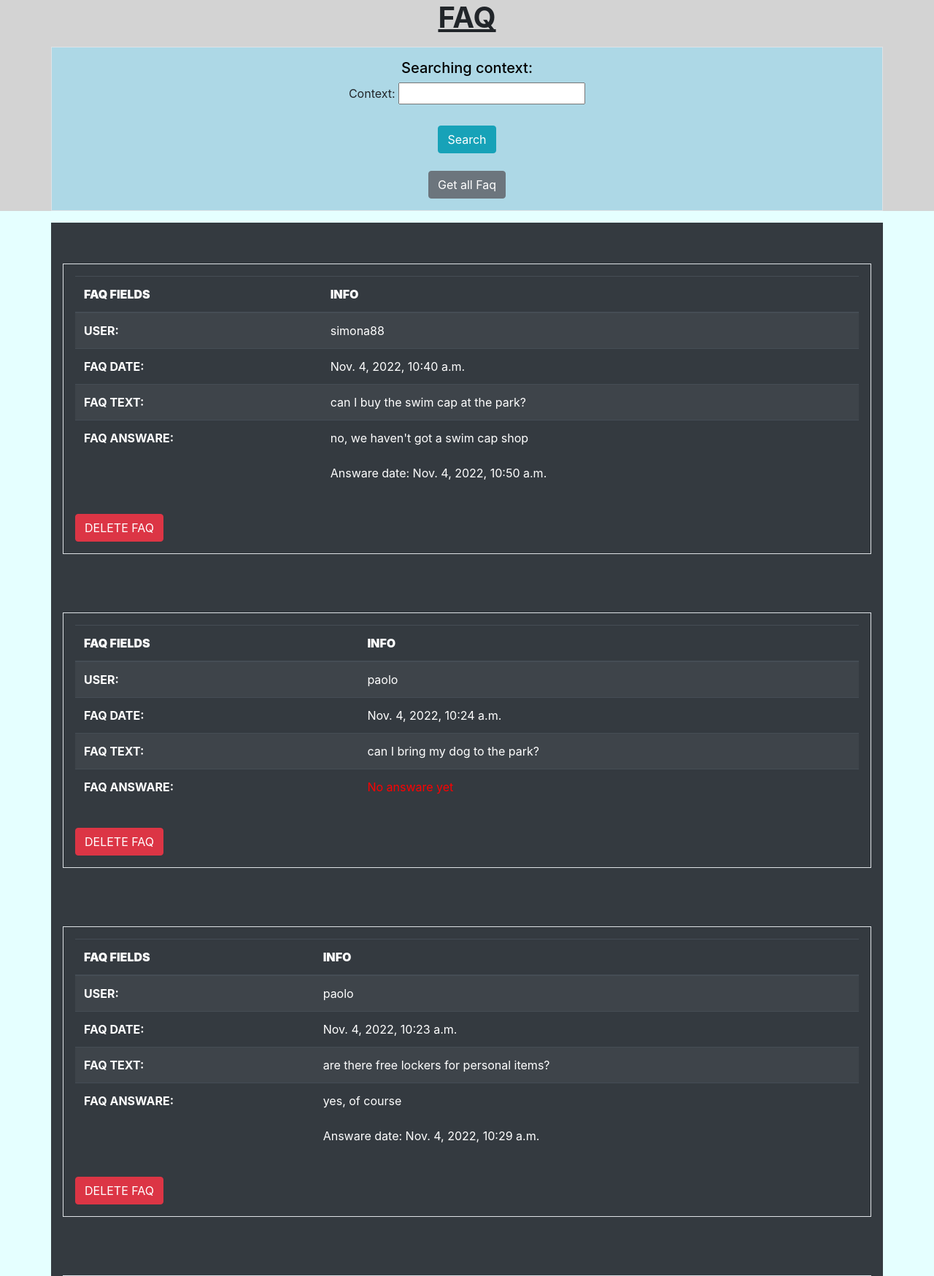
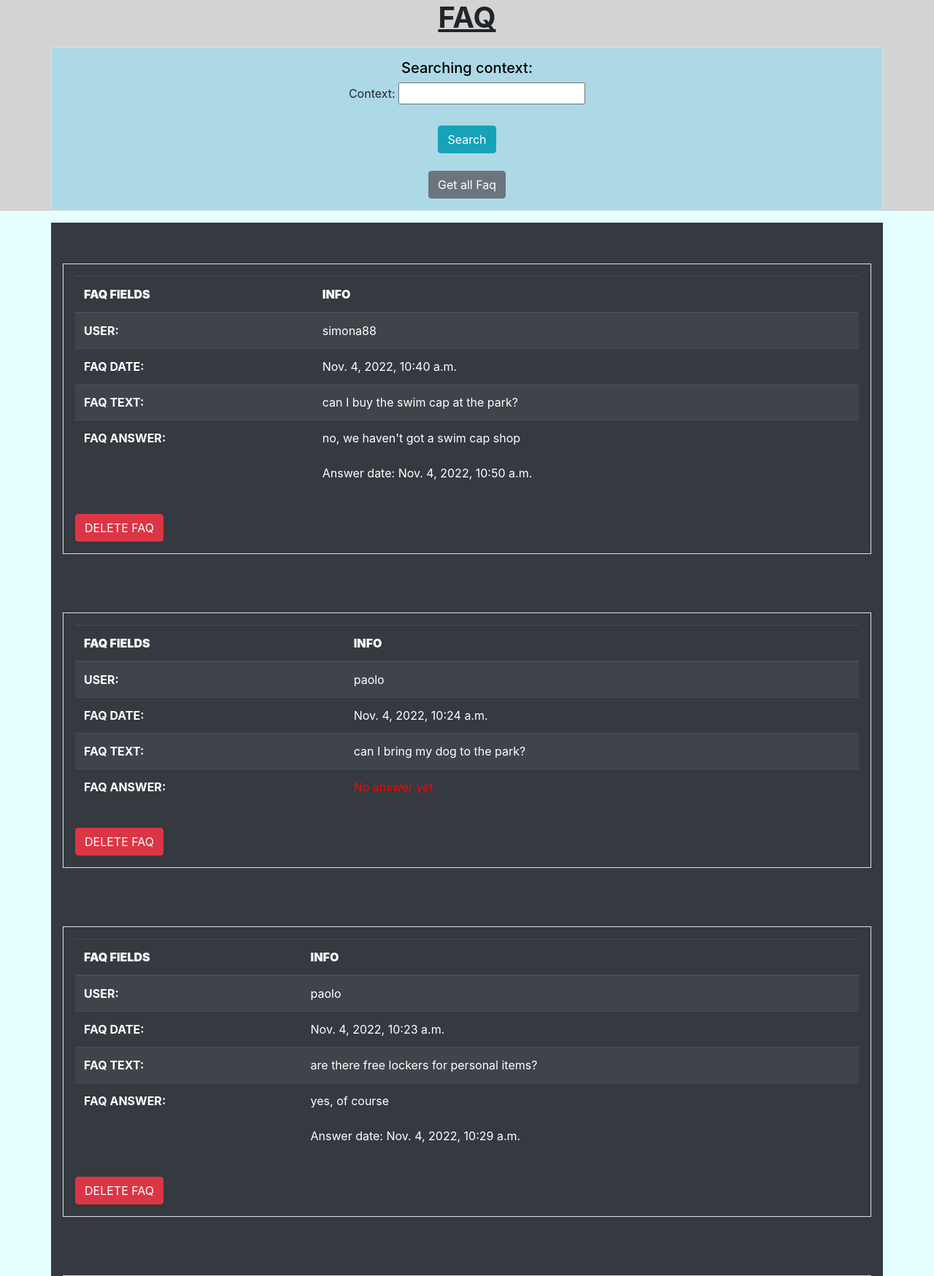
Before and after one commit to faby95/waterland_tecnologie_web_project, a Django app: page /reviewpark/faq/ in a window 1280 px wide. Shown: the part 116-1864 px from the top of the page at 73% size. Run offline with Django 4.2, Linux system fonts and the light colour scheme; a user stored in the database is signed in; data comes from the database, SQL or seed files in the repository; both versions use the stored data as it was after the commit; some libraries are stand-ins or nearby versions.

Commit message:
update 01-12-2022

```diff
--- a/reviewpark/models.py
+++ b/reviewpark/models.py
@@ -31,7 +31,7 @@ class Faq(models.Model):
     faq_date = models.DateTimeField(default=timezone.now, null=False, blank=False)
     ask = models.TextField(max_length=300, null=False, blank=False, help_text='Write your question here, max 300 characters', verbose_name='FAQ')
     answare = models.TextField(max_length=500, null=True, default=None,
-                               help_text='Answare to the customer\'s question here, max 500 characters')
+                               help_text='Answare to the customer\'s question here, max 500 characters', verbose_name='Answer')
     answare_date = models.DateTimeField(null=True, default=None)
 
     class Meta:
--- a/reviewpark/templates/reviewpark/faq/faq_ask.html
+++ b/reviewpark/templates/reviewpark/faq/faq_ask.html
@@ -8,7 +8,7 @@
 
     <div class="container p-3 my-3 bg-dark text-white">
         <h1 class="display-4">ASK A FAQ:</h1>
-        <p>After sent us a FAQ, check on My FAQ above the navbar, we'll answare you as soon as possible</p>
+        <p>After sent us a FAQ, check on My FAQ above the navbar, we'll answer you as soon as possible</p>
         <img src="{% static 'img/question.png' %}" alt="questionpic">
         <form method="post">{% csrf_token %}
         {{ form|crispy }}
--- a/reviewpark/templates/reviewpark/faq/faq_list.html
+++ b/reviewpark/templates/reviewpark/faq/faq_list.html
@@ -49,11 +49,11 @@
             </tr>
             <tr>
              {% if faq.answare %}
-                <th scope="row">FAQ ANSWARE:</th>
-                <td>{{ faq.answare }}<br><br><p>Answare date: {{ faq.answare_date }}</p></td>
+                <th scope="row">FAQ ANSWER:</th>
+                <td>{{ faq.answare }}<br><br><p>Answer date: {{ faq.answare_date }}</p></td>
              {% else %}
-                <th scope="row">FAQ ANSWARE:</th>
-                 <td><p style="color: red">No answare yet</p></td>
+                <th scope="row">FAQ ANSWER:</th>
+                 <td><p style="color: red">No answer yet</p></td>
              {% endif %}
             </tr>
          </tbody>
--- a/reviewpark/templates/reviewpark/faq/faq_staff_delete.html
+++ b/reviewpark/templates/reviewpark/faq/faq_staff_delete.html
@@ -12,7 +12,7 @@
             <p>{{ object.ask }}</p>
         {{ form.as_p }}
         <button type="submit" class="btn btn-danger">Yes, delete this FAQ</button>
-        <a href="{% url 'reviewpark:faq-staff-list' %}"> <button type="button" class="btn btn-dark">Back to FAQ answare zone</button> </a>
+        <a href="{% url 'reviewpark:faq-staff-list' %}"> <button type="button" class="btn btn-dark">Back to FAQ answer zone</button> </a>
         </form>
     </div>
 
--- a/reviewpark/templates/reviewpark/faq/faq_staff_list.html
+++ b/reviewpark/templates/reviewpark/faq/faq_staff_list.html
@@ -1,6 +1,6 @@
 {% extends 'navbase.html' %}
 
-{% block title %}WaterLand, Staff FAQ answare list{% endblock %}
+{% block title %}WaterLand, Staff FAQ answer list{% endblock %}
 
 {% block bodybase %}
 
@@ -40,12 +40,12 @@
         </table>
         </div>
         <br>
-        <a href="{% url 'reviewpark:faq-staff-answare' faq.pk %}"><button type="button" class="btn btn-info">ANSWARE</button></a>
+        <a href="{% url 'reviewpark:faq-staff-answare' faq.pk %}"><button type="button" class="btn btn-info">ANSWER</button></a>
         <a href="{% url 'reviewpark:faq-staff-delete' faq.pk %}"><button type="button" class="btn btn-danger">DELETE FAQ</button></a>
         <br>
     {% empty %}
         <div class="text-center">
-            <h1><strong><u>NO FAQ TO ANSWARE YET</u></strong></h1>
+            <h1><strong><u>NO FAQ TO ANSWER YET</u></strong></h1>
         </div>
     {% endfor %}
     </div>
--- a/reviewpark/urls.py
+++ b/reviewpark/urls.py
@@ -16,7 +16,7 @@ urlpatterns = [
     path('faq/', FaqListView.as_view(), name='faq'),
     path('faq/staff_list/', FaqStaffListView.as_view(), name='faq-staff-list'),
     path('faq/staff_list/<int:pk>/delete_faq/', FaqStaffDeleteView.as_view(), name='faq-staff-delete'),
-    path('faq/staff_list/<int:pk>/answare_faq/', FaqStaffAnswareView.as_view(), name='faq-staff-answare'),
+    path('faq/staff_list/<int:pk>/answer_faq/', FaqStaffAnswareView.as_view(), name='faq-staff-answare'),
     path('faq/search/', SearchContextFaqView.as_view(), name='faq-search-context'),
     path('feedback/search/', SearchFeedbackByStarsView.as_view(), name='feedback-search-stars'),
 
--- a/reviewpark/views.py
+++ b/reviewpark/views.py
@@ -109,7 +109,7 @@ class FaqStaffAnswareView(LoginRequiredMixin, StaffRequiredMixin, SuccessMessage
     form_class = FaqAnswareForm
     template_name = 'reviewpark/faq/faq_answer.html'
     success_url = reverse_lazy('reviewpark:faq-staff-list')
-    success_message = 'Answare success'
+    success_message = 'Answer success'
     login_url = 'userpark:login'  # Redirect Login needed
     redirect_field_name = 'redirect_to'
 
--- a/templates/about_us.html
+++ b/templates/about_us.html
@@ -26,7 +26,7 @@
             </tr>
             <tr>
               <th scope="row"><img src="{% static 'img/tel_20.png' %}" alt="phone"></th>
-              <td><p class="h4" style="color: darkslategray">Phone: <br> +44325****410</p></td>
+              <td><p class="h4" style="color: darkslategray">Phone: <br> 555-4337291</p></td>
             </tr>
           </tbody>
         </table>
--- a/templates/navbase.html
+++ b/templates/navbase.html
@@ -26,7 +26,7 @@
                 <a class="dropdown-item" href="{% url 'waterpark:staff-search-tiket-for-user' %}">Detail Ticket</a>
                 <a class="dropdown-item" href="{% url 'waterpark:staff-manage-seasonpass-main' %}">History management SeasonPass</a>
                 <a class="dropdown-item" href="{% url 'waterpark:staff-search-seasonpass-for-user' %}">Detail SeasonPass</a>
-                <a class="dropdown-item" href="{% url 'reviewpark:faq-staff-list' %}">Replay to FAQ</a>
+                <a class="dropdown-item" href="{% url 'reviewpark:faq-staff-list' %}">Answer to FAQ</a>
                 <a class="dropdown-item" href="{% url 'userpark:logout' %}">Logout</a>
                 </div>
                 </li>
```
Also changed, not shown: reviewpark/templates/reviewpark/faq/faq_answer.html (+5 -5 lines), db.sqlite3.
